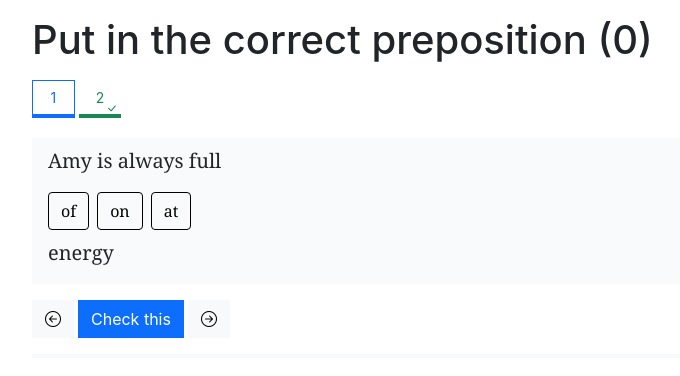
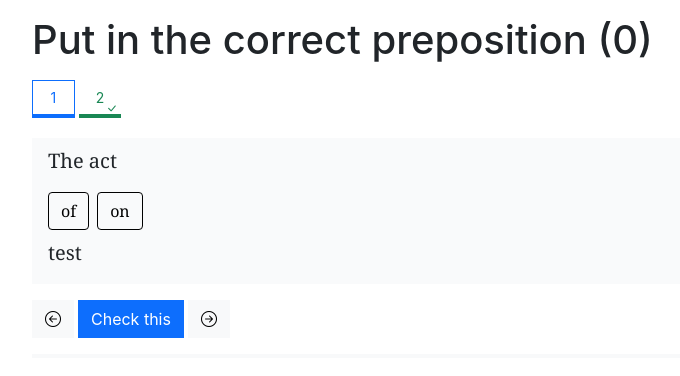
Before and after one commit to enrico-bottani/kisa-exercise, a React (Create React App) app: page / in a window 1280 px wide. Shown: the top 376 px of the page, without its empty margins (50-730 px from the left). Built offline with nearby package versions, Linux system fonts and the light colour scheme.

Commit message:
Refactor 'single choice answer'

```diff
--- a/src/components/ExerciseSentence.tsx
+++ b/src/components/ExerciseSentence.tsx
@@ -1,4 +1,4 @@
-import { SingleChoiceSentence } from '../models/ExerciseSingleChoice';
+import { SingleChoiceAnswer, SingleChoiceAnswerable, SingleChoiceSentence, StringConstant } from '../models/ExerciseSingleChoice';
 import styles from './ExerciseSentence.module.css'
 
 interface Props {
@@ -8,10 +8,27 @@ interface Props {
 function ExerciseSentence(props: Props) {
   let sCS = props.singleChoiceSentence;
   let begin: number = sCS.begin;
-  let totLen = sCS.refs[0].length + sCS.refs[1].length;
-  for (let i = 0; i < totLen; i++) {
-    console.log(sCS.refs[(i + begin) % 2][Math.floor(i / 2)])
-  }
+  console.log(sCS.refs);
+  const children = sCS.refs.map((val) => {
+    switch (val.type) {
+      case 'string':
+        return <p>{(val as StringConstant).value}</p>
+      case 'singleChoice':
+        let singleChoices = val as SingleChoiceAnswerable;
+        console.log(singleChoices)
+        return (<div className="row gx-0">
+          {singleChoices.choices.map((choice, i)=>{
+            let id = "SingleChoiceRatio"+i;
+            return(
+            <div className='col-auto'>
+              <input type="radio" className="btn-check" name="btnradio" id={id} autoComplete="off" />
+              <label className={"btn btn-outline-warning mb-2 me-2 " + styles.Choice} htmlFor={id}>{choice}</label>
+            </div>)
+          })}
+
+      </div>)
+    }
+  });
 
   return (<div>
     <div className="row mb-3">
@@ -24,24 +41,7 @@ function ExerciseSentence(props: Props) {
               </div>
             </div>
             <div className='col pt-2 ps-3 pe-4'>
-              <p>Amy is always full&nbsp;</p>
-              <div className="row gx-0">
-
-                <div className='col-auto'>
-                  <input type="radio" className="btn-check " name="btnradio" id="btnradio1" autoComplete="off" />
-                  <label className={"btn btn-outline-warning mb-2 me-2 " + styles.Choice} htmlFor="btnradio1">of</label>
-                </div>
-                <div className='col-auto'>
-                  <input type="radio" className="btn-check " name="btnradio" id="btnradio2" autoComplete="off" />
-                  <label className={"btn btn-outline-warning mb-2 me-2 " + styles.Choice} htmlFor="btnradio2">on</label>
-                </div>
-                <div className='col-auto'>
-                  <input type="radio" className="btn-check " name="btnradio" id="btnradio3" autoComplete="off" />
-                  <label className={"btn btn-outline-warning mb-2 me-2 " + styles.Choice} htmlFor="btnradio3">at</label>
-                </div>
-
-              </div>
-              <p>energy</p>
+              {children}
             </div>
           </div>
         </div>
--- a/src/services/MockExerciseProvider.ts
+++ b/src/services/MockExerciseProvider.ts
@@ -1,32 +1,42 @@
-import { ExerciseSingleChoice, SingleChoiceSentence, SingleChoiceAnswerable, SingleChoiceAnswer, Answerable, RefCoord, Answer } from "../models/ExerciseSingleChoice";
+import { ExerciseSingleChoice, SingleChoiceSentence, SingleChoiceAnswerable, SingleChoiceAnswer, Answer, Assignable, StringConstant } from "../models/ExerciseSingleChoice";
 
 class DummyExerciseProvider {
 
-    stringValues: String[] = [
-        "Amy is always full ", " energy."
-    ]
-    stringValues1: String[] = [
-        " Australia they have kangoroo"
-    ]
-    singleChoice: SingleChoiceAnswerable[] = [
+
+    singleChoice: Assignable[] = [
+        {
+            index: 1,
+            type: "string",
+            value: "The act"
+        } as StringConstant,
         {
             index: 0,
             type: "singleChoice",
             choices: ["of", "on"]
-        }
+        } as SingleChoiceAnswerable,
+        {
+            index: 2,
+            type: "string",
+            value: "test"
+        } as StringConstant,
     ]
-    singleChoice1: SingleChoiceAnswerable[] = [
+    singleChoice1: Assignable[] = [
         {
             index: 0,
             type: "singleChoice",
             choices: ["In", "On"]
-        }
+        } as SingleChoiceAnswerable,
+        {
+            index: 1,
+            type: "string",
+            value: "Australia we have kangaroos."
+        } as StringConstant,
     ]
 
     answers: SingleChoiceAnswer[] = [
         {
             type: "singleChoice",
-            responseIndex: 0
+            responseIndex: 1
         }
     ]
 
@@ -36,30 +46,24 @@ class DummyExerciseProvider {
         number: 0,
         status: 0,
         begin: 0,
-        refs: [
-            this.stringValues,
-            this.singleChoice
-        ],
+        refs: this.singleChoice,
         answers: this.answers,
     }
     singleChoiceSentence1: SingleChoiceSentence = {
         number: 1,
         status: 1,
         begin: 1,
-        refs: [
-            this.stringValues1,
-            this.singleChoice1
-        ],
+        refs: this.singleChoice1,
         answers: this.answers,
     }
 
 
-    a:ExerciseSingleChoice = {
+    a: ExerciseSingleChoice = {
         title: "Put in the correct preposition",
         id: 90987890,
         selected: 0,
         sentences: [
-            this.singleChoiceSentence,this.singleChoiceSentence1
+            this.singleChoiceSentence, this.singleChoiceSentence1
         ]
     };
     public getExercise(): ExerciseSingleChoice {
```
Also changed, not shown: src/models/ExerciseSingleChoice.ts (+8 -10 lines).
